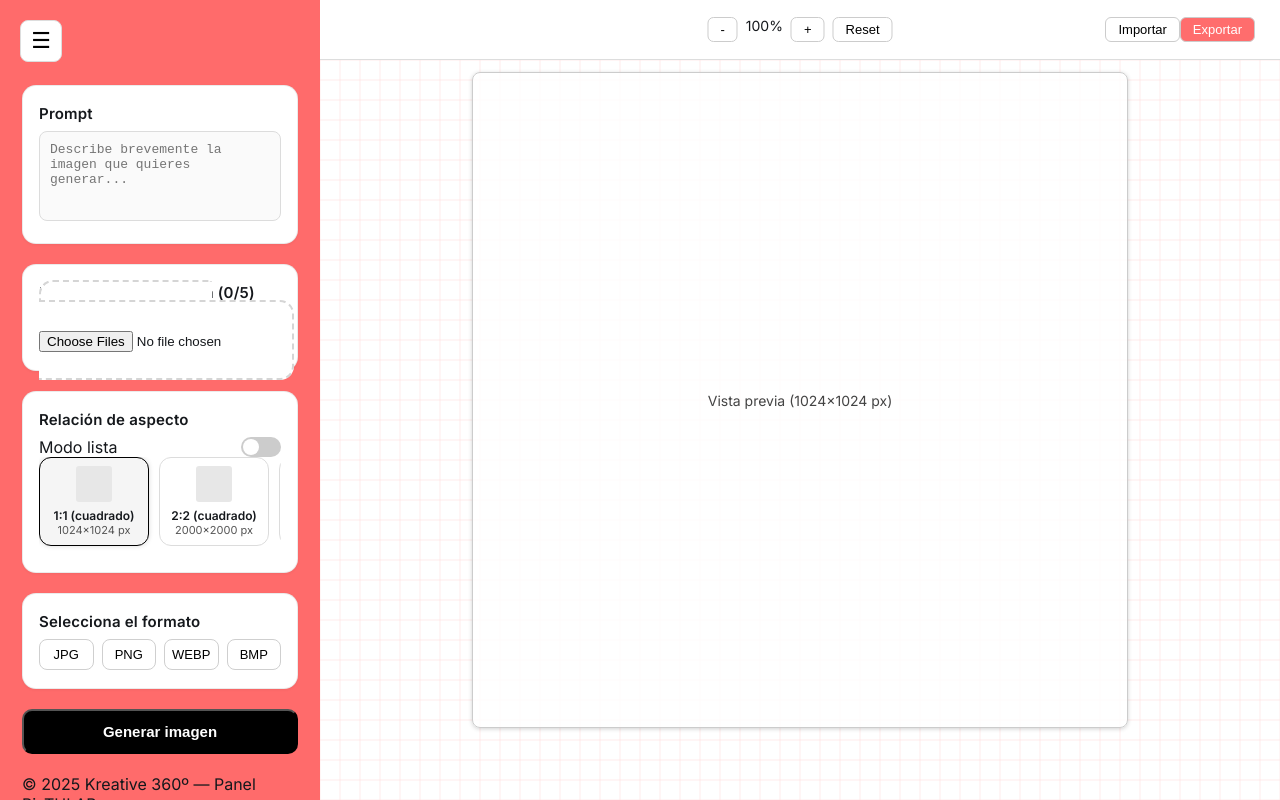
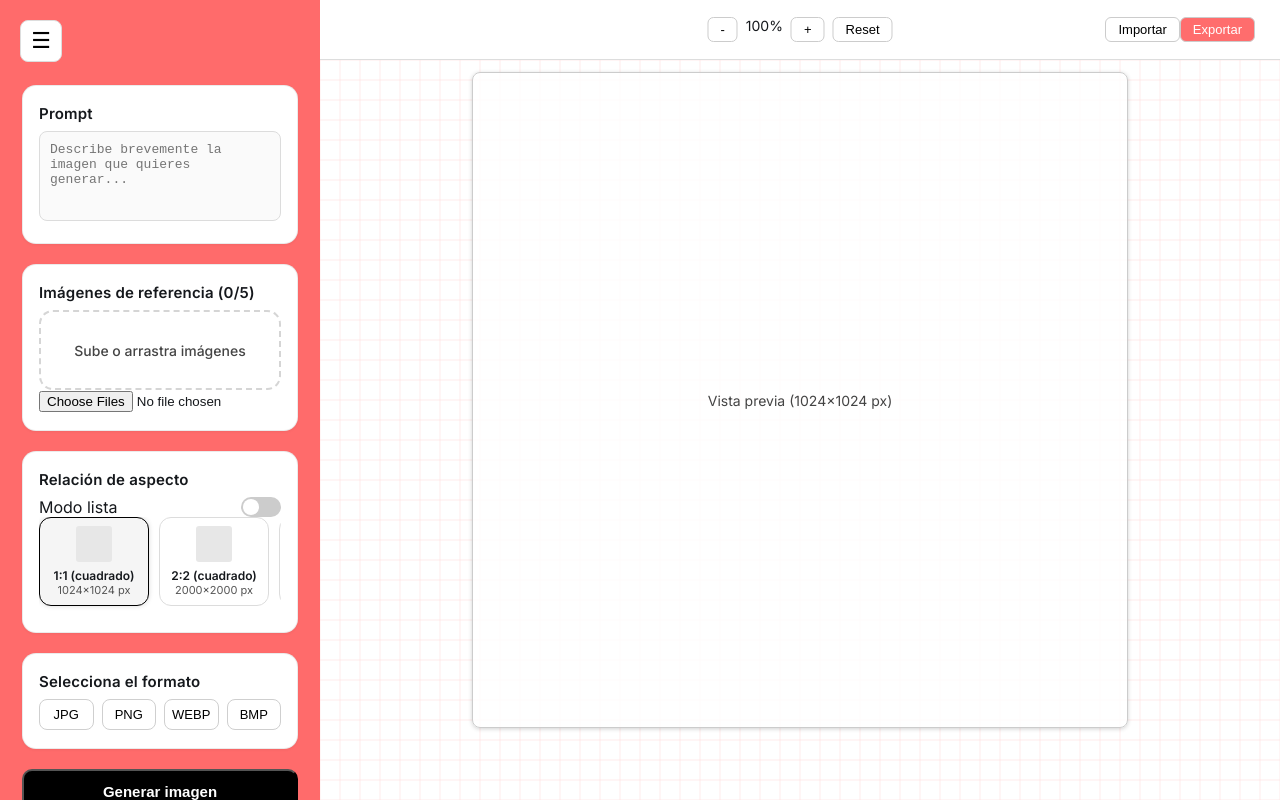
Before and after one commit to firstwinagency/firstwinagency-firstwin-panel, a Next.js app: page /pictulab in a window 1280 px wide. Built offline with nearby package versions, Linux system fonts and the light colour scheme.

Commit message:
Update page.tsx

```diff
--- a/app/pictulab/page.tsx
+++ b/app/pictulab/page.tsx
@@ -12,6 +12,9 @@ export default function PictuLabPage() {
   const [zoom, setZoom] = useState(1);
 
   const containerRef = useRef<HTMLDivElement>(null);
+
+  // 🔥 NECESARIO PARA EL FIX DEL UPLOAD
+  const fileInputRef = useRef<HTMLInputElement | null>(null);
 
   const sizes = [
     { label: "1:1 (cuadrado)", size: "1024×1024", ratio: 1 },
@@ -107,19 +110,30 @@ export default function PictuLabPage() {
         {/* SIDEBAR */}
         <aside className="sidebar">
 
+          {/* PROMPT */}
           <div className="sidebar-box">
             <h2>Prompt</h2>
             <textarea placeholder="Describe brevemente la imagen que quieres generar..."></textarea>
           </div>
 
-          {/* IMÁGENES DE REFERENCIA (CORREGIDO DEFINITIVO) */}
+          {/* IMÁGENES DE REFERENCIA — FIX DEFINITIVO */}
           <div className="sidebar-box">
             <h2>Imágenes de referencia ({uploadedImages.length}/5)</h2>
 
-            <label className="upload-area">
+            <div
+              className="upload-area"
+              onClick={() => fileInputRef.current?.click()}
+            >
               <span>Sube o arrastra imágenes</span>
-              <input type="file" multiple onChange={handleFiles} className="hidden" />
-            </label>
+            </div>
+
+            <input
+              ref={fileInputRef}
+              type="file"
+              className="hidden-input"
+              multiple
+              onChange={handleFiles}
+            />
 
             <div className="image-grid mt-2 grid grid-cols-2 gap-2">
               {uploadedImages.map((img, i) => (
@@ -138,7 +152,6 @@ export default function PictuLabPage() {
                     alt="ref"
                     className="rounded-md object-cover h-20 w-full"
                   />
-
                   <button
                     onClick={(e) => {
                       e.stopPropagation();
@@ -186,7 +199,11 @@ export default function PictuLabPage() {
                 ))}
               </div>
             ) : (
-              <select className="aspect-select" value={selectedSize} onChange={(e) => setSelectedSize(e.target.value)}>
+              <select
+                className="aspect-select"
+                value={selectedSize}
+                onChange={(e) => setSelectedSize(e.target.value)}
+              >
                 {sizes.map((s) => (
                   <option key={s.label} value={s.label}>
                     {s.label} — {s.size} px
@@ -227,7 +244,6 @@ export default function PictuLabPage() {
         </section>
       </main>
 
-      {/* VISOR */}
       {isViewerOpen && viewerImage && (
         <div
           className="fixed inset-0 bg-black/70 flex items-center justify-center z-50"
```
